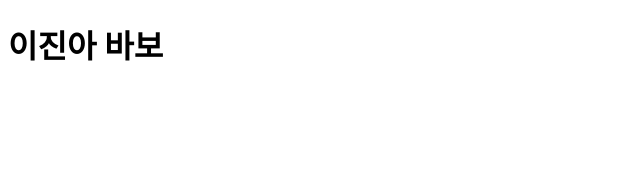
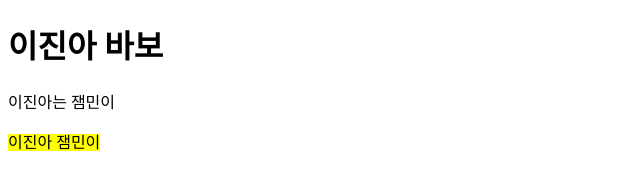
Before and after one commit to hanmanjung/front, a plain HTML site: page index.html in a window 1280 px wide. Shown: the whole page, without its empty margins (0-640 px from the left). Drawn offline with Linux system fonts and the light colour scheme.

Commit message:
이진아

```diff
--- a/index.html
+++ b/index.html
@@ -6,5 +6,7 @@
 </head>
 <body>
    <h1>이진아 바보</h1>
+   <p>이진아는 잼민이</p>
+   <p><mark>이진아 잼민이</mark></p>
 </body>
 </html>
```
